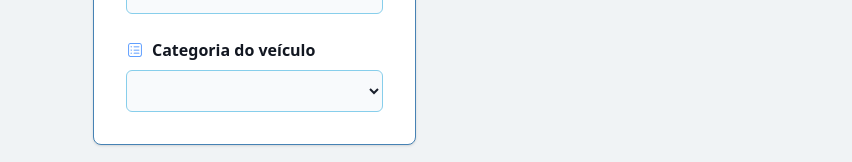
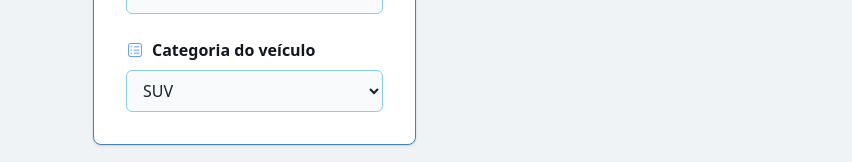
Before and after one commit to jorgerenan94-web/aluguel-carros, a React (Vite) app: page / in a window 1280 px wide. Shown: the part 689-851 px from the top of the page, without its empty margins (208-1060 px from the left). Built offline with nearby package versions, Linux system fonts and the light colour scheme.

Commit message:
Co-authored-by: Samuel Lima <Samuelrlm@users.noreply.github.com>

```diff
--- a/src/Components/CustomForm/index.jsx
+++ b/src/Components/CustomForm/index.jsx
@@ -1,7 +1,7 @@
 import CustomInput from "../CustomInput";
 import { LuCalendar } from "react-icons/lu";
-import CustomInputList from "../CustomInputList";
 import { CiViewList } from "react-icons/ci";
+import  CustomSelect from "../CustomSelect";
 
 export default function CustomForm (){
     return (
@@ -12,10 +12,25 @@ export default function CustomForm (){
                 type = "number"
                 placeholder = "Ex: 5"
             />
-            <CustomInputList
+            <CustomSelect
                 label = "Categoria do veículo"
                 icon = {<CiViewList className="text-lg text-blue-500"/>}
-
+                options = {
+                    [
+                        {
+                            text: "SUV",
+                            value: 123
+                        },
+                        {
+                            text: "Sedan",
+                            value: 123
+                        },
+                        {
+                            text: "Pickup",
+                            value: 123
+                        }
+                    ]
+                }
             />
         </form>
     )
--- a/src/Components/CustomInputList/index.jsx
+++ b/src/Components/CustomSelect/index.jsx
@@ -1,4 +1,4 @@
-export default function CustomInputList ({label,icon,options}){
+export default function CustomSelect ({label, icon, options}){
 
     return (
         <div className="space-y-2">
@@ -8,7 +8,13 @@ export default function CustomInputList ({label,icon,options}){
             </label>
 
             <select id="category" className="flex w-full rounded-md border border-[#87CEEB] bg-[#f8fafc] px-3 py-2 text-base outline-none focus:border focus:border-[#4682b4]">
-
+                {options.map((opc) => {
+                    return (
+                        <option value={opc.value}>
+                            {opc.text}
+                        </option>
+                    )
+                })}
             </select>
         </div>
     )
```
